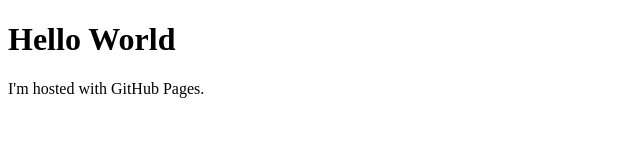
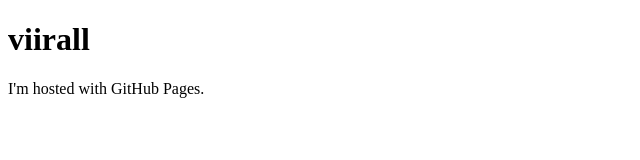
Before and after one commit to viirall/viirall.github.io, a plain HTML site: page index.html in a window 1280 px wide. Shown: the whole page, without its empty margins (0-640 px from the left). Drawn offline with Linux system fonts and the light colour scheme.

Commit message:
Update index.html

```diff
--- a/index.html
+++ b/index.html
@@ -1,7 +1,7 @@
 <!DOCTYPE html>
 <html>
 <body>
-<h1>Hello World</h1>
+<h1>viirall</h1>
 <p>I'm hosted with GitHub Pages.</p>
 </body>
 </html>
```
